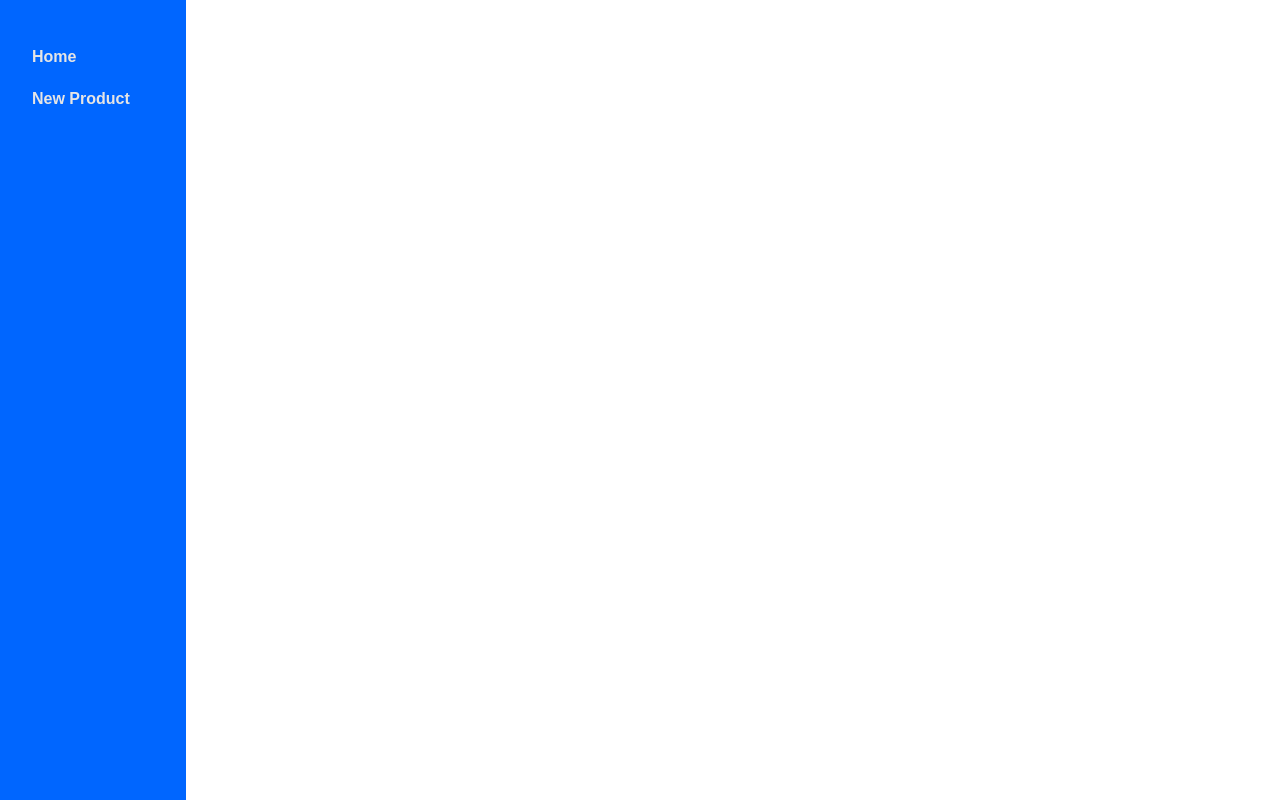
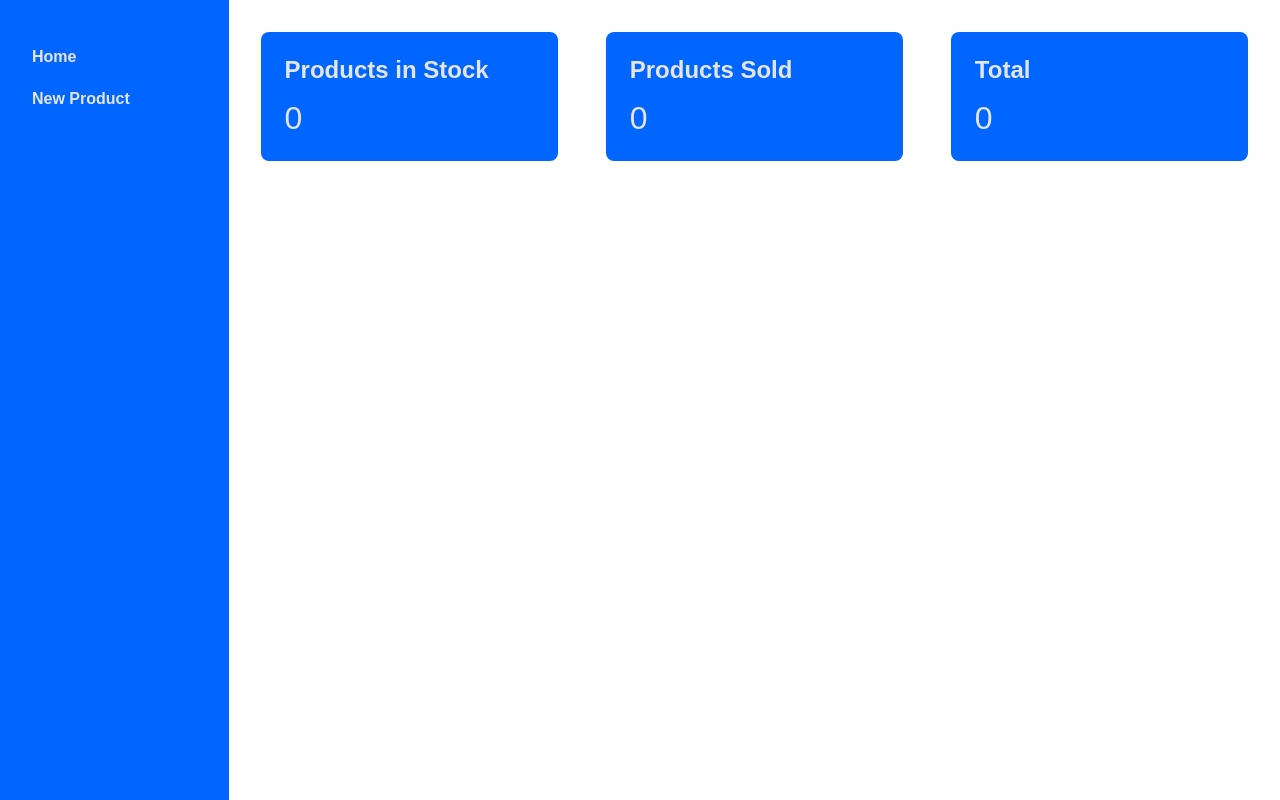
Before and after one commit to lucasNBS/trilha-back-1, a Django app: page / in a window 1280 px wide. Run offline with Django 5.2, Linux system fonts and the light colour scheme; data that the repository does not hold is empty.

Commit message:
feat: Products page

```diff
--- /dev/null
+++ b/products/static/css/products.module.css
@@ -0,0 +1,100 @@
+.dashboard-count {
+  display: flex;
+  justify-content: space-between;
+  align-items: center;
+  gap: 3rem;
+}
+
+.dashboard-card {
+  background-color: #06F;
+  padding: 1.5rem;
+  border-radius: 8px;
+  display: flex;
+  flex-direction: column;
+  gap: 1rem;
+  flex: 1;
+}
+
+.card-title {
+  font-size: 1.5rem;
+  color: #e5e5e5;
+}
+
+.card-text {
+  font-size: 2rem;
+  color: #e5e5e5;
+}
+
+.products-container {
+  width: 100%;
+  margin-top: 5rem;
+  display: grid;
+  grid-template-columns: repeat(auto-fill, minmax(248px, 1fr));
+  gap: 1rem;
+}
+
+.product-container {
+  background-color: #e5e5e5;
+  padding: 1.5rem;
+  border-radius: 8px;
+  display: flex;
+  flex-direction: column;
+  justify-content: flex-start;
+  align-items: center;
+}
+
+.product-image {
+  background-color: #fff;
+  width: 200px;
+  height: 200px;
+  padding: 0.5rem;
+  border-radius: 4px;
+  object-fit: contain;
+}
+
+.product-data {
+  width: 100%;
+  display: flex;
+  padding: 1rem 0;
+  flex-direction: column;
+  justify-content: space-between;
+  align-items: flex-start;
+  gap: 1rem;
+}
+
+.product-title {
+  font-size: 1.5rem;
+}
+
+.product-price {
+  font-size: 1.125rem;
+}
+
+.product-price strong {
+  font-size: 1.25rem;
+}
+
+.product-actions {
+  width: 100%;
+  display: flex;
+  justify-content: space-between;
+  align-items: center;
+}
+
+.action {
+  padding: 0.5rem 0.75rem;
+  border-radius: 4px;
+  color: #e5e5e5;
+}
+
+.detail {
+  background-color: #06F;
+}
+
+.edit {
+  background-color: #0C1;
+}
+
+.delete {
+  background-color: #F20;
+}
--- a/products/templates/products/products.html
+++ b/products/templates/products/products.html
@@ -1,2 +1,40 @@
 {% extends 'base.html' %}
 {% load static %}
+
+{% block head %}
+  <link rel="stylesheet" href="{% static 'css/products.module.css' %}">
+{% endblock %}
+
+{% block content %}
+  <section class="dashboard-count">
+    <div class="dashboard-card">
+      <h3 class="card-title">Products in Stock</h3>
+      <span class="card-text">{{ quantity_in_stock }}</span>
+    </div>
+    <div class="dashboard-card">
+      <h3 class="card-title">Products Sold</h3>
+      <span class="card-text">{{ quantity_sold }}</span>
+    </div>
+    <div class="dashboard-card">
+      <h3 class="card-title">Total</h3>
+      <span class="card-text">{{ sales_total }}</span>
+    </div>
+  </section>
+
+  <section class="products-container">
+    {% for product in page_obj %}
+      <div class="product-container">
+        <img class="product-image" src="media/{{ product.image }}" alt="Product image">
+        <div class="product-data">
+          <h3 class="product-title">{{ product.title }}</h3>
+          <span class="product-price">{{ product.price }} <strong>R$</strong></span>
+        </div>
+        <div class="product-actions">
+          <a class="action detail" href="{% url 'product-detail' product.id %}">Detail</a>
+          <a class="action edit" href="{% url 'product-edit' product.id %}">Edit</a>
+          <a class="action delete" href="{% url 'product-delete' product.id %}">Delete</a>
+        </div>
+      </div>
+    {% endfor %}
+  </section>
+{% endblock %}
--- a/products/views.py
+++ b/products/views.py
@@ -1,3 +1,4 @@
+from typing import Any
 from django.shortcuts import render
 from django.views.generic import ListView, DetailView, CreateView, UpdateView, DeleteView
 from .models import Product
@@ -5,7 +6,26 @@ from .models import Product
 # Create your views here.
 class ProductList(ListView):
   model = Product
+  paginate_by = 10
   template_name = 'products/products.html'
+
+  def get_context_data(self, **kwargs):
+    context = super().get_context_data(**kwargs)
+
+    quantity_in_stock = 0
+    quantity_sold = 0
+    sales_total = 0
+
+    for product in Product.objects.all():
+      quantity_in_stock += product.quantity_in_stock
+      quantity_sold += product.quantity_sold
+      sales_total += product.price * product.quantity_sold
+
+    context['quantity_in_stock'] = quantity_in_stock
+    context['quantity_sold'] = quantity_sold
+    context['sales_total'] = sales_total
+
+    return context
 
 class ProductDetail(DetailView):
   model = Product
--- a/static/css/base.module.css
+++ b/static/css/base.module.css
@@ -21,7 +21,7 @@ body {
   flex-direction: column;
   justify-content: flex-start;
   align-items: flex-start;
-  flex: 1;
+  flex: 1.5;
 }
 
 .nav-container, .nav-list {
@@ -40,6 +40,7 @@ body {
 }
 
 .main-container {
+  padding: 2rem;
   display: flex;
   flex-direction: column;
   justify-content: flex-start;
```
